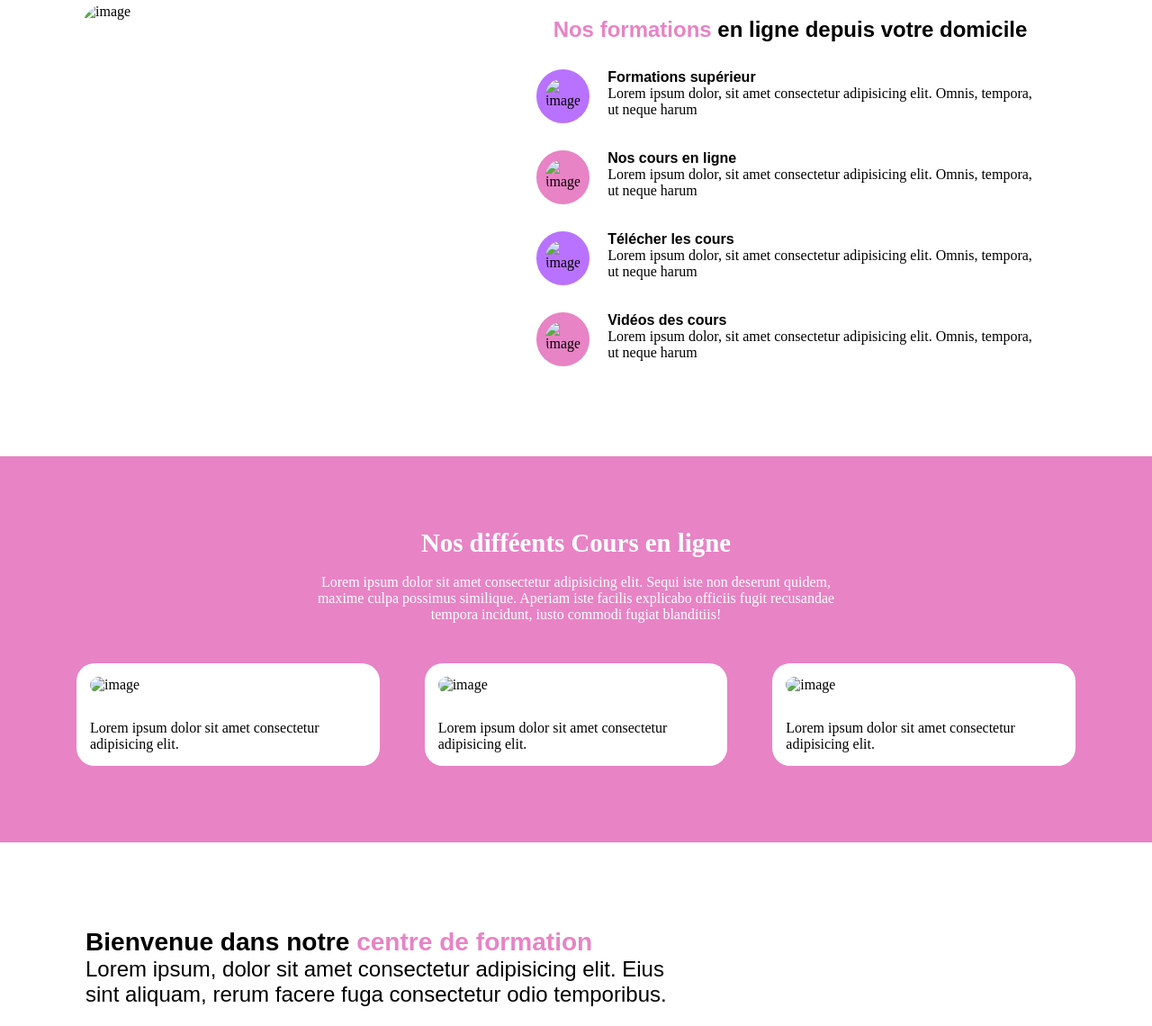
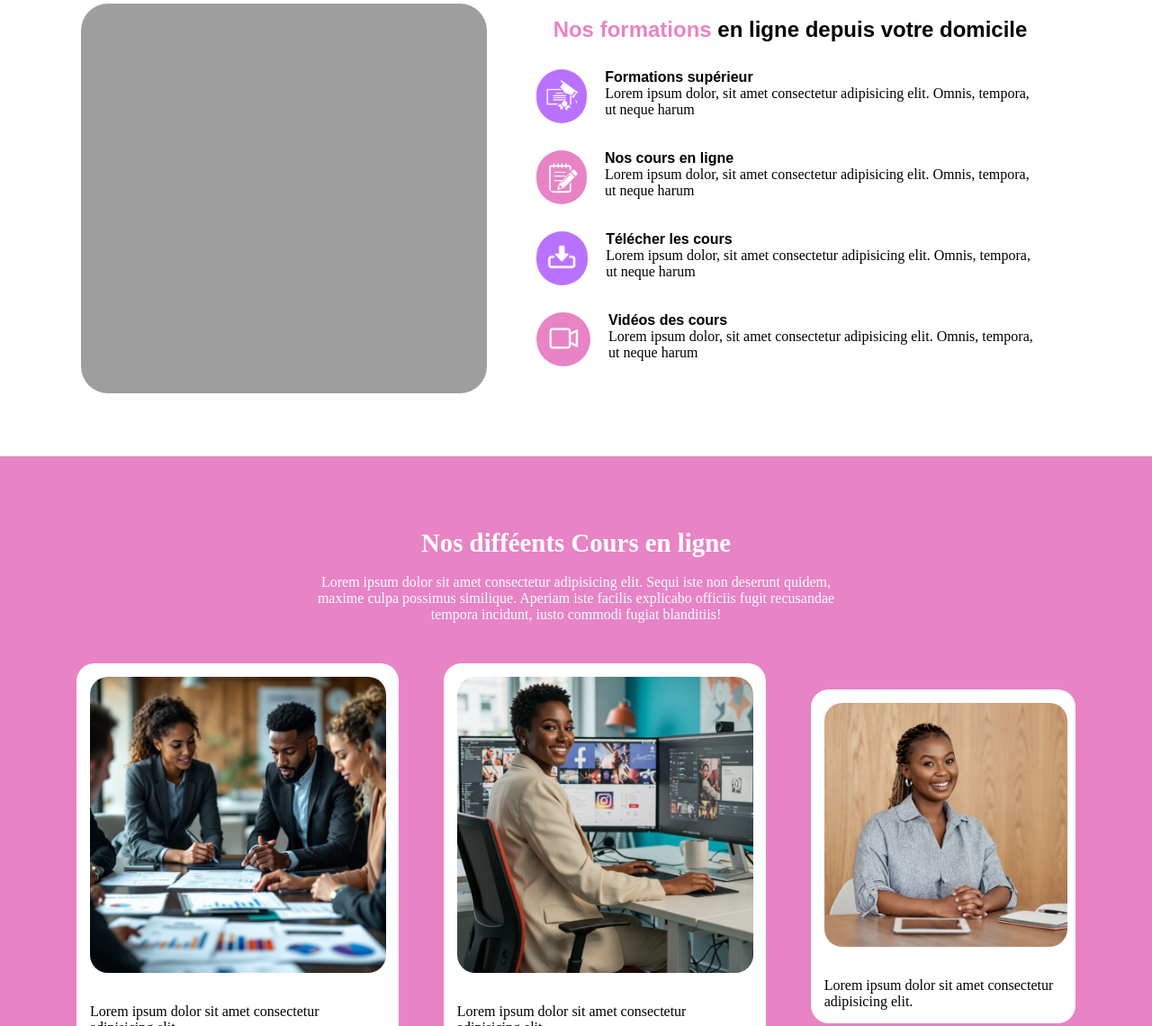
Before and after one commit to lsherry-20/Groupe-6, a plain HTML site: page index.html in a window 1280 px wide. Shown: the part 1193-2333 px from the top of the page at 90% size. Drawn offline with Linux system fonts and the light colour scheme; the site is published under a folder, as on GitHub Pages, so addresses that start at the root find nothing.

Commit message:
Update index.html

```diff
--- a/index.html
+++ b/index.html
@@ -50,7 +50,7 @@
                 </div>
             </div>
             <div class="image">
-                <img src="/IMAGES/2.png" alt="image" class="image1">
+                <img src="./IMAGES/2.png" alt="image" class="image1">
             </div>
         </section>
         <!-- Pied de la Section 1 -->
@@ -73,33 +73,33 @@
             </div>
 
             <div class="sec2">
-                    <img src="/IMAGES/4.png" alt="image" class="img2a">
+                    <img src="./IMAGES/4.png" alt="image" class="img2a">
                 <div class="sous-titre">
                     <h3><Span>Nos formations</Span> en ligne depuis votre domicile</h3>
                     <ul>
                         <li>
-                            <img src="/IMAGES/TEXT01.png" alt="image" width="15%" class="im">
+                            <img src="./IMAGES/TEXT01.png" alt="image" width="15%" class="im">
                             <div>
                                 <h4>Formations supérieur</h4>
                                 <p>Lorem ipsum dolor, sit amet consectetur adipisicing elit. Omnis, tempora, ut neque harum</p>
                             </div>
                         </li>
                          <li>
-                            <img src="/IMAGES/TEXT 03.png" alt="image" width="15%">
+                            <img src="./IMAGES/TEXT 03.png" alt="image" width="15%">
                             <div>
                                 <h4>Nos cours en ligne</h4>
                                 <p>Lorem ipsum dolor, sit amet consectetur adipisicing elit. Omnis, tempora, ut neque harum</p>
                             </div>
                         </li>
                          <li>
-                            <img src="/IMAGES/Text02.png" alt="image" width="15%" class="im">
+                            <img src="./IMAGES/Text02.png" alt="image" width="15%" class="im">
                             <div>
                                 <h4>Télécher les cours</h4>
                                 <p>Lorem ipsum dolor, sit amet consectetur adipisicing elit. Omnis, tempora, ut neque harum</p>
                             </div>
                         </li>
                          <li>
-                            <img src="/IMAGES/TEXT0 4.png" alt="image" width="15%">
+                            <img src="./IMAGES/TEXT0 4.png" alt="image" width="15%">
                             <div>
                                 <h4>Vidéos des cours</h4>
                                 <p>Lorem ipsum dolor, sit amet consectetur adipisicing elit. Omnis, tempora, ut neque harum</p>
@@ -119,15 +119,15 @@
 
             <div class="cours">
                 <div class="cours1">
-                    <img src="/IMAGES/CARD1.PNG" alt="image">
+                    <img src="./IMAGES/CARD1.PNG" alt="image">
                     <p>Lorem ipsum dolor sit amet consectetur adipisicing elit.</p>
                 </div>
                 <div class="cours1">
-                    <img src="/IMAGES/CARD2.PNG" alt="image">
+                    <img src="./IMAGES/CARD2.PNG" alt="image">
                     <p>Lorem ipsum dolor sit amet consectetur adipisicing elit.</p>
                 </div>
                 <div class="cours1">
-                    <img src="/IMAGES/CARD3.PNG" alt="image">
+                    <img src="./IMAGES/CARD3.PNG" alt="image">
                     <p>Lorem ipsum dolor sit amet consectetur adipisicing elit.</p>
                 </div>
             </div>
@@ -159,7 +159,7 @@
             </div>
 
             <div class="sec4b">
-                <img src="/IMAGES/IMAGE.png" alt="">
+                <img src="./IMAGES/IMAGE.png" alt="">
             </div>
         </section>
 
@@ -171,7 +171,7 @@
             <div class="temoignage">
                 <div class="temoignage1">
                     <div class="tem1">
-                        <img src="/IMAGES/06.png" alt="image">
+                        <img src="./IMAGES/06.png" alt="image">
                         <div class="nom">
                             <h5>MABIALA KIBABOU</h5>
                             <p>Etudiant <br> SEO</p>
@@ -182,7 +182,7 @@
 
                 <div class="temoignage1">
                     <div class="tem1">
-                        <img src="/IMAGES/2.png" alt="image">
+                        <img src="./IMAGES/2.png" alt="image">
                         <div class="nom">
                             <h5>NGOMA JEAN</h5>
                             <p>Etudiant <br> SEO</p>
@@ -193,7 +193,7 @@
 
                 <div class="temoignage1">
                     <div class="tem1">
-                        <img src="/IMAGES/3.png" alt="image">
+                        <img src="./IMAGES/3.png" alt="image">
                         <div class="nom">
                             <h5>MAVOUNGOU Dany</h5>
                             <p>Etudiant <br> SEO</p>
```
